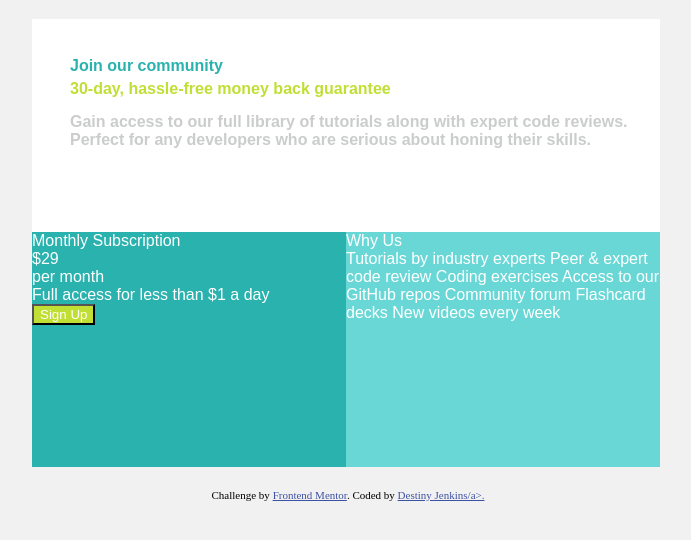
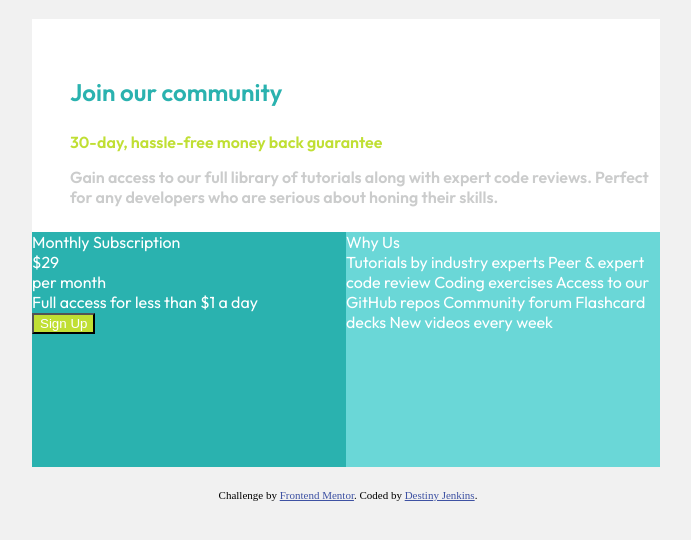
Before and after one commit to Destiny-16/Single-Price-Grid-Component, a plain HTML site: page single-price-grid-component/index.html in a window 1280 px wide. Shown: the whole page, without its empty margins (292-983 px from the left). Drawn offline with Linux system fonts and the light colour scheme.

Commit message:
Update index.html
top component styling

```diff
--- a/single-price-grid-component/index.html
+++ b/single-price-grid-component/index.html
@@ -7,6 +7,9 @@
 
   <link rel="icon" type="image/png" sizes="32x32" href="./images/favicon-32x32.png">
   <link rel="stylesheet" href="styles.css">
+  <link rel="preconnect" href="https://fonts.googleapis.com">
+  <link rel="preconnect" href="https://fonts.gstatic.com" crossorigin>
+  <link href="https://fonts.googleapis.com/css2?family=Outfit:wght@300;400;600&display=swap" rel="stylesheet">
 
   <title>Frontend Mentor | Single Price Grid Component</title>
 
@@ -29,7 +32,7 @@
 
     <div class="component-top">
       <div class="component-top-title">
-        Join our community
+        <h2>Join our community</h2>
       </div>
       <div class="component-top-sub">
         30-day, hassle-free money back guarantee
@@ -78,7 +81,7 @@
   <footer>
     <p class="attribution">
       Challenge by <a href="https://www.frontendmentor.io?ref=challenge" target="_blank">Frontend Mentor</a>.
-      Coded by <a href="#">Destiny Jenkins/a>.
+      Coded by <a href="#">Destiny Jenkins</a>.
     </p>
   </footer>
 </body>
```
